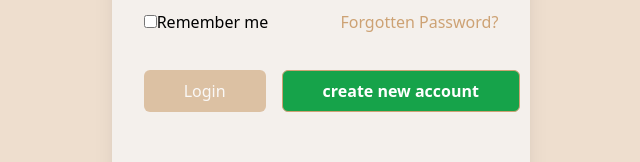
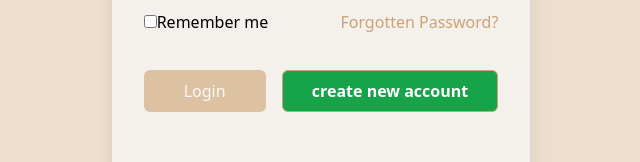
Before and after one commit to GuidanceLiberty/Food-App, a React (Vite) app: page / in a window 1280 px wide. Shown: the part 433-595 px from the top of the page, without its empty margins (319-959 px from the left). Built offline with nearby package versions, Linux system fonts and the light colour scheme.

Commit message:
added new to login

```diff
--- a/src/pages/Login.jsx
+++ b/src/pages/Login.jsx
@@ -93,7 +93,7 @@ const Login = () => {
         <div className="flex justify-between w-full px-3 sm:px-3 md:px-8 gap-4 lg:px-8 mb-3">
               <button className={`btn-create !w-fit ${!isValid ? 'disabled:opacity-60 disabled:cursor-not-allowed' :''}`} disabled={!isValid} onMouseOver={checkfield} >Login</button>
 
-              <NavLink to={`/register`} className={`btn-register !w-fit inline-block whitespace-nowrap bg-green-600 !text-white`}>create new account</NavLink>
+              <NavLink to={`/register`} className={`btn-register !w-fit inline-block whitespace-nowrap bg-green-600 !text-white overflow-hidden`}>create new account</NavLink>
         </div>
       </form>
     </main >
```
